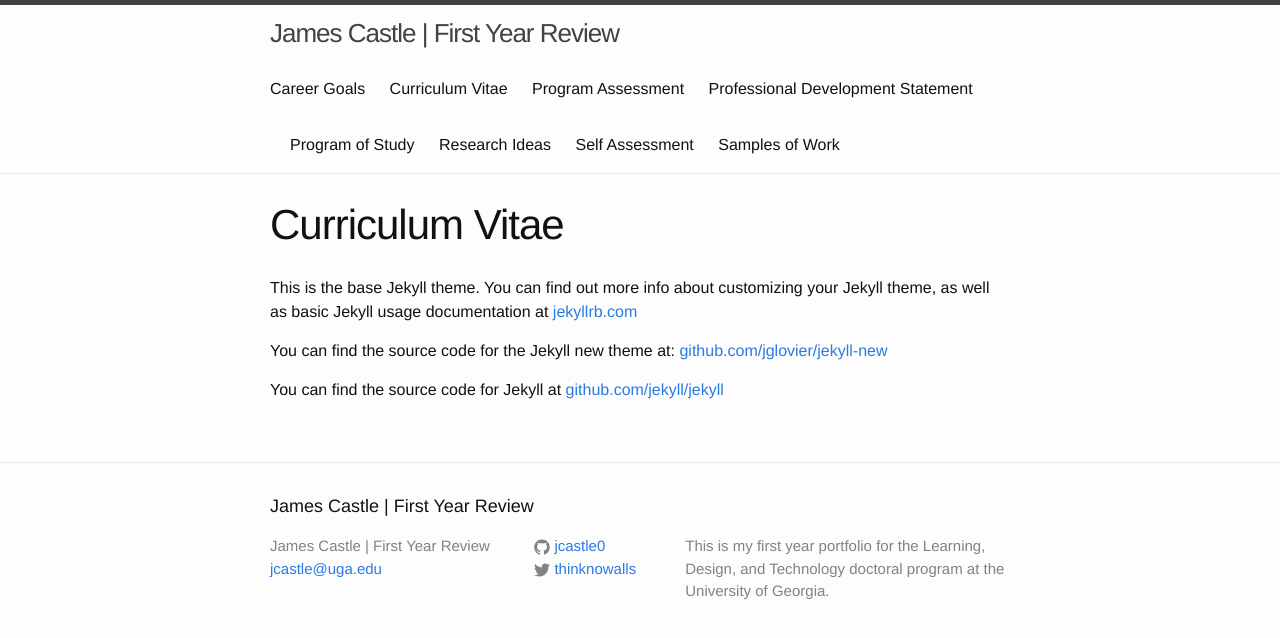
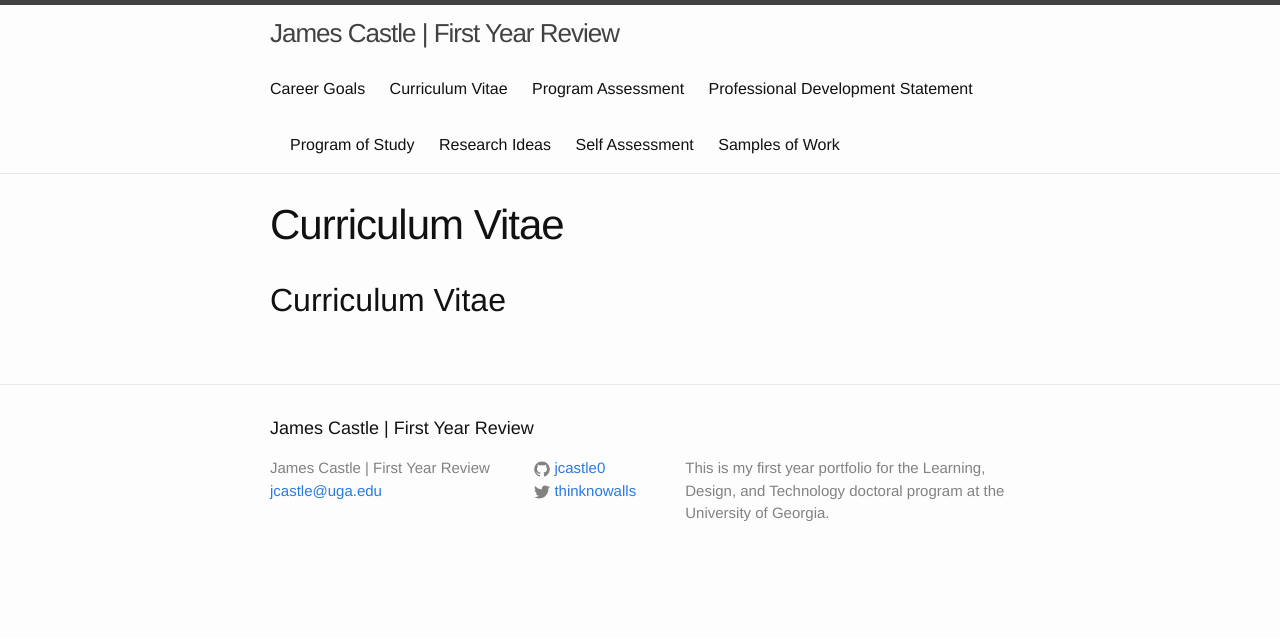
Before and after one commit to jcastle0/ldtportfolio, a Jekyll site: the page built from cv.md, in a window 1280 px wide. Shown: the top 638 px of the page. Built offline with Jekyll 4.4.1, drawn with Linux system fonts in a browser that asks for light colours.

Commit message:
Update cv.md

```diff
--- a/cv.md
+++ b/cv.md
@@ -4,8 +4,4 @@
 permalink: /cv/
 ---
 
-This is the base Jekyll theme. You can find out more info about customizing your Jekyll theme, as well as basic Jekyll usage documentation at [jekyllrb.com](http://jekyllrb.com/)
-
-You can find the source code for the Jekyll new theme at: [github.com/jglovier/jekyll-new](https://github.com/jglovier/jekyll-new)
-
-You can find the source code for Jekyll at [github.com/jekyll/jekyll](https://github.com/jekyll/jekyll)
+## Curriculum Vitae
```
